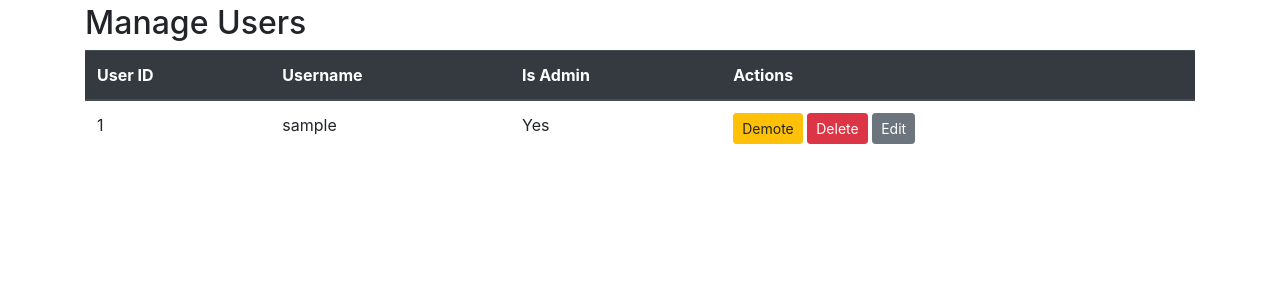
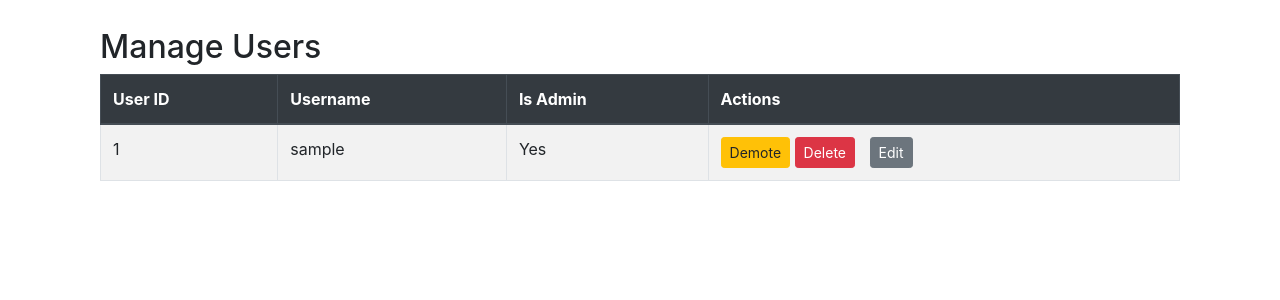
Before and after one commit to everjaydead/estore, a Flask app: page /manage_users in a window 1280 px wide. Shown: the part 56-356 px from the top of the page. Run offline with Flask 3, Linux system fonts and the light colour scheme; the visitor is signed in with stand-in values (Sample User, id 1); tables that the repository leaves empty hold one stand-in row (values such as "Sample post"); some libraries are stand-ins or nearby versions.

Commit message:
Refine manage users UI with Bootstrap and improved command buttons

```diff
--- a/templates/manage_users.html
+++ b/templates/manage_users.html
@@ -3,8 +3,9 @@
 {% block title %}Manage Users{% endblock %}
 
 {% block content %}
+<div class="container my-4">
     <h2>Manage Users</h2>
-<table class="table table-hover">
+    <table class="table table-striped table-bordered">
         <thead class="thead-dark">
             <tr>
                 <th scope="col">User ID</th>
@@ -20,7 +21,7 @@
                 <td>{{ user.username }}</td>
                 <td>{{ 'Yes' if user.is_admin else 'No' }}</td>
                 <td>
-                <form action="{{ url_for('manage_users') }}" method="post" style="display:inline;">
+                    <form action="{{ url_for('manage_users') }}" method="post" style="display:inline-block; margin-right:10px;">
                         <input type="hidden" name="user_id" value="{{ user.id }}">
                         {% if not user.is_admin %}
                         <button class="btn btn-success btn-sm" name="action" value="promote">Promote</button>
@@ -35,4 +36,5 @@
             {% endfor %}
         </tbody>
     </table>
+</div>
 {% endblock %}
```
Lines whose indentation alone changed are shown as unchanged.
